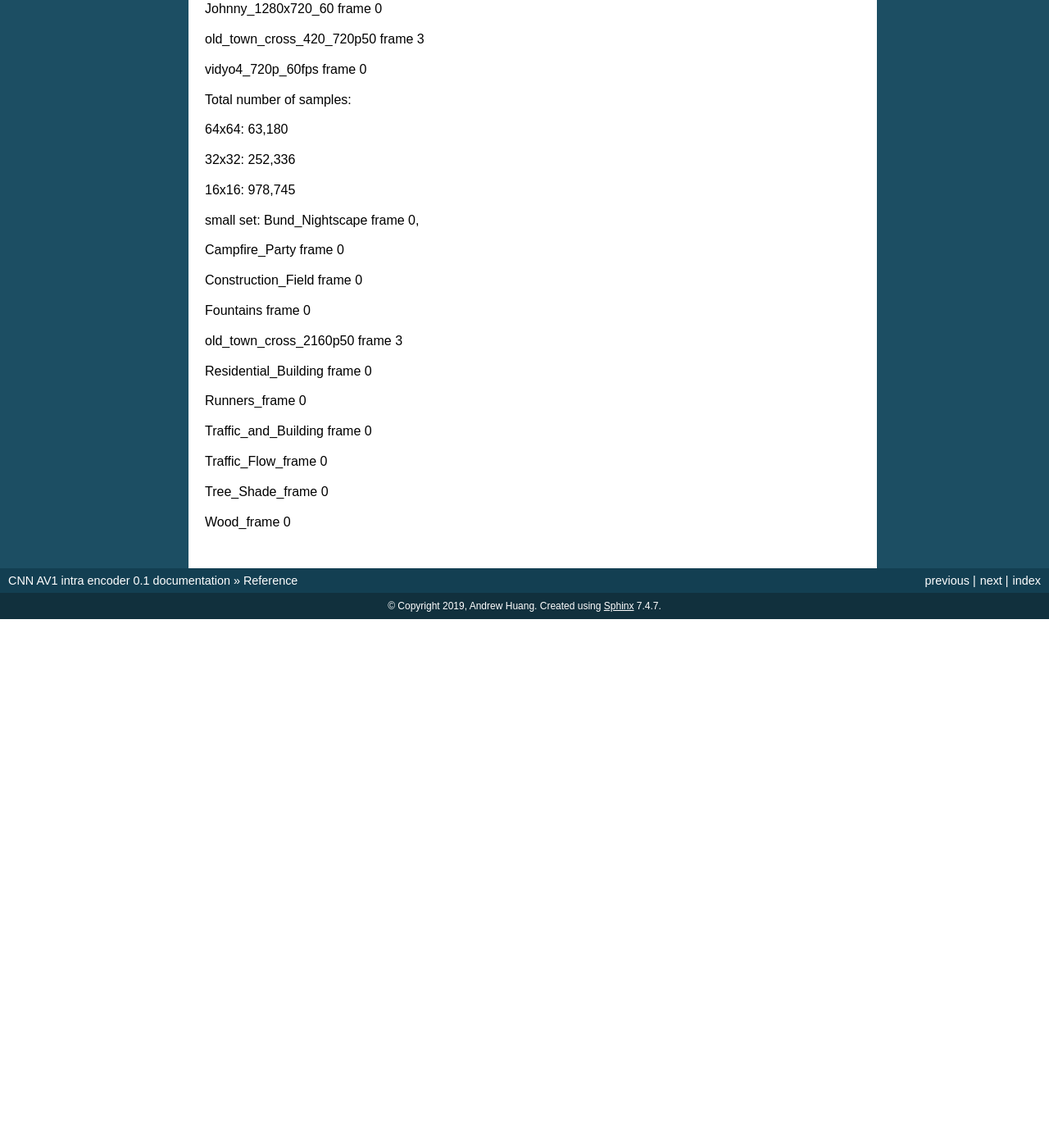
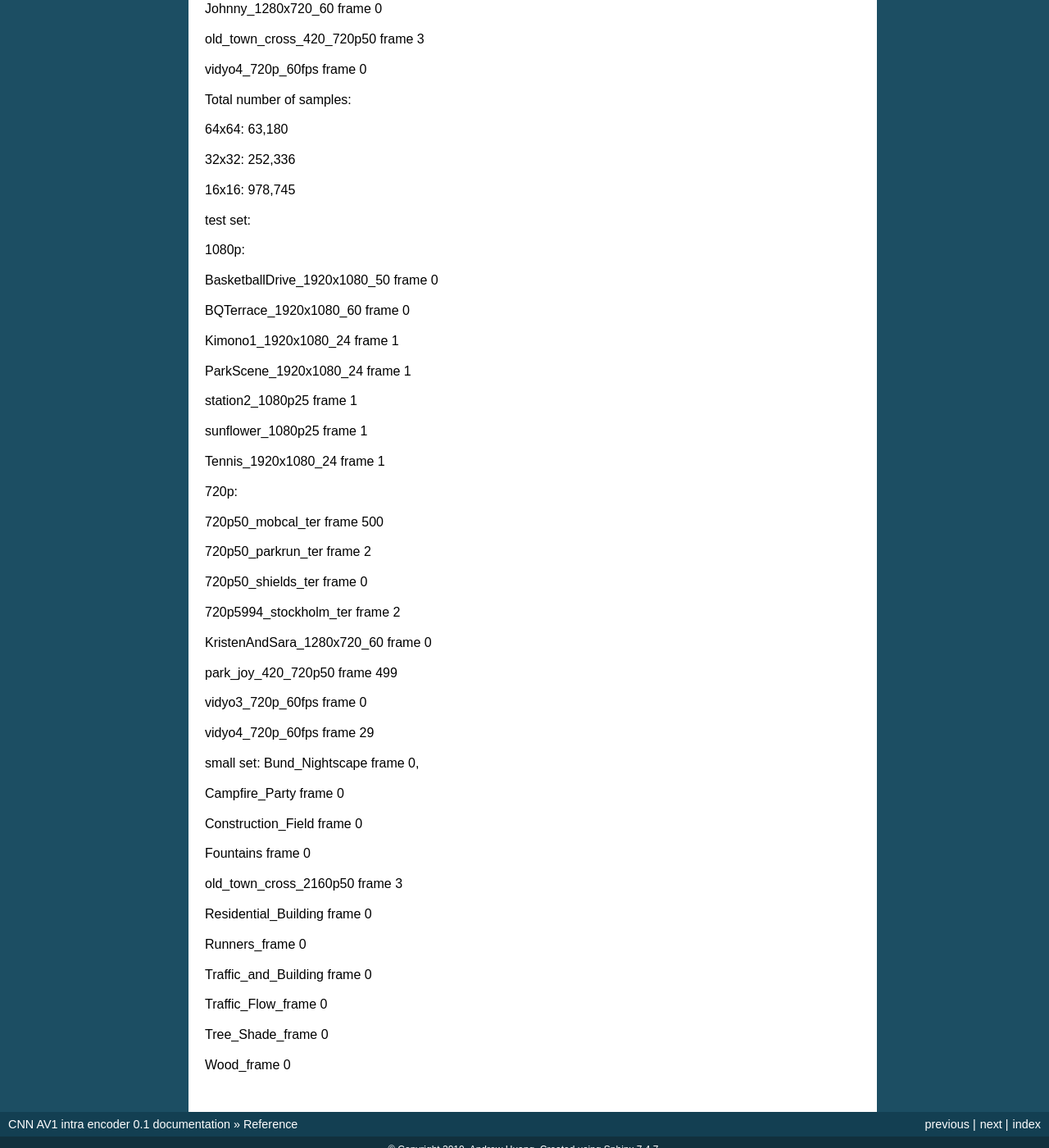
Before and after one commit to epadam/CNN-AV1-intra-encoder, a Sphinx documentation site: the page built from source/reference.rst, in a window 1280 px wide and 1400 px high, scrolled down 1215 px. Shown: the whole window at 82% size. Built offline with Sphinx 7.4.7, drawn with Linux system fonts in a browser that asks for light colours; before the commit the page ends 1970 px from its top, so only the background shows below that.

Commit message:
Update reference.rst

```diff
--- a/source/reference.rst
+++ b/source/reference.rst
@@ -76,6 +76,45 @@ Total number of samples:
 16x16: 978,745
 
 
+test set:
+
+1080p:
+
+BasketballDrive_1920x1080_50 frame 0
+
+BQTerrace_1920x1080_60 frame 0
+
+Kimono1_1920x1080_24 frame 1
+
+ParkScene_1920x1080_24 frame 1
+
+station2_1080p25 frame 1
+
+sunflower_1080p25 frame 1
+
+Tennis_1920x1080_24 frame 1
+
+720p:
+
+720p50_mobcal_ter frame 500
+
+720p50_parkrun_ter frame 2
+
+720p50_shields_ter frame 0
+
+720p5994_stockholm_ter frame 2
+
+KristenAndSara_1280x720_60 frame 0
+
+park_joy_420_720p50 frame 499
+
+vidyo3_720p_60fps frame 0
+
+vidyo4_720p_60fps frame 29
+
+
+
+
 small set:
 Bund_Nightscape frame 0,
 
```
